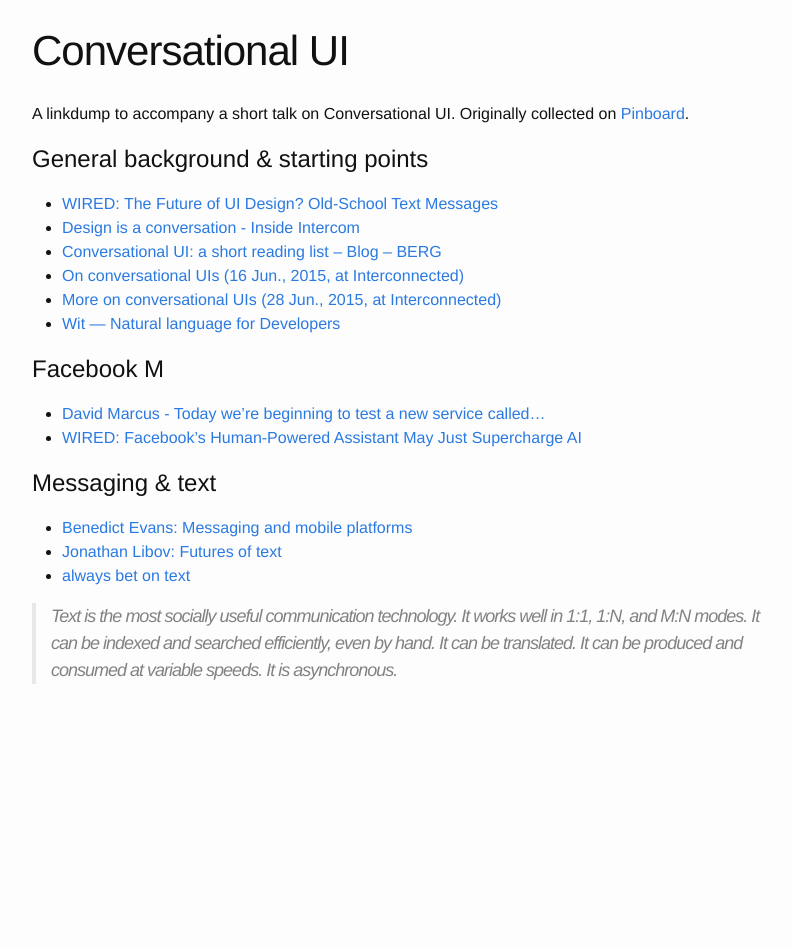
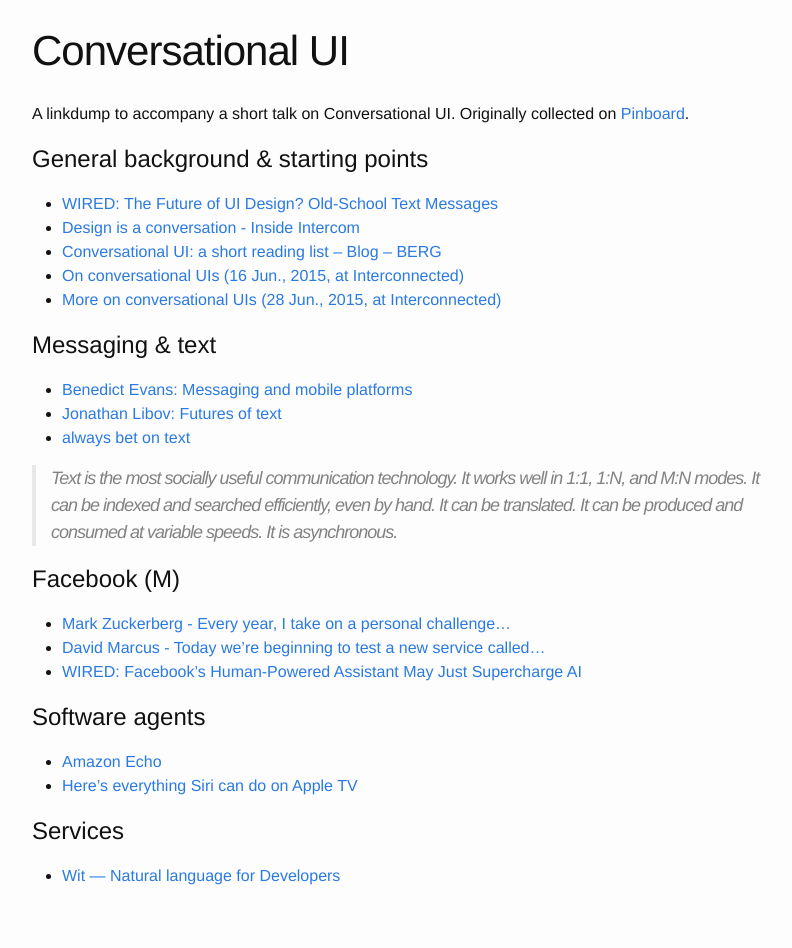
Before and after one commit to prehensile/prehensile.github.io, a Jekyll site: the page built from talks/cui.md, in a window 1280 px wide. Shown: the whole page, without its empty margins (238-1030 px from the left). Built offline with Jekyll 4.4.1, drawn with Linux system fonts in a browser that asks for light colours; before the commit the page ends 900 px from its top, so only the background shows below that.

Commit message:
more links & a restructure

```diff
--- a/talks/cui.md
+++ b/talks/cui.md
@@ -27,6 +21,20 @@
 * [always bet on text][5]
 
 > Text is the most socially useful communication technology. It works well in 1:1, 1:N, and M:N modes. It can be indexed and searched efficiently, even by hand. It can be translated. It can be produced and consumed at variable speeds. It is asynchronous.
+
+
+#Facebook (M)
+
+* [Mark Zuckerberg - Every year, I take on a personal challenge...][13]
+* [David Marcus - Today we're beginning to test a new service called...][6]
+* [WIRED: Facebook's Human-Powered Assistant May Just Supercharge AI][1]
+
+#Software agents
+* [Amazon Echo][14]
+* [Here's everything Siri can do on Apple TV][15]
+
+#Services
+* [Wit — Natural language for Developers ][12]
 
 [1]: http://www.wired.com/2015/08/how-facebook-m-works/
 [2]: http://ben-evans.com/benedictevans/2015/3/24/the-state-of-messaging
```
Also changed, not shown: other parts of talks/cui.md (+3 -6 lines).
